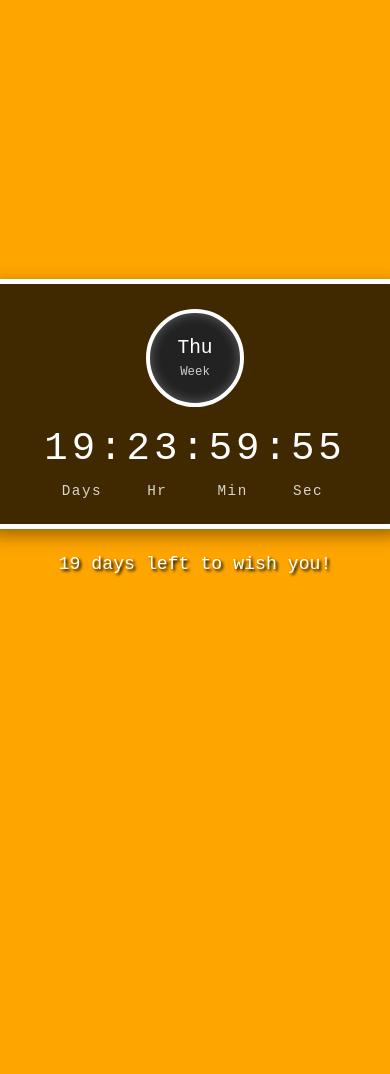
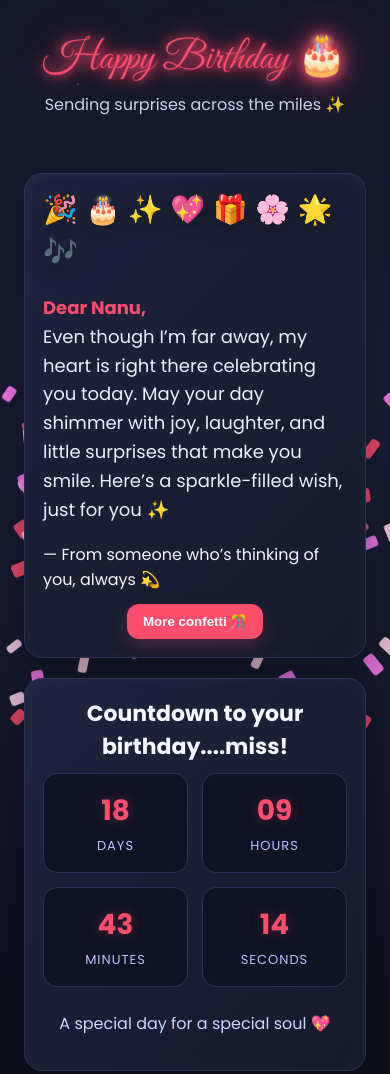
Before and after one commit to Shrestha-1/Birthday-wish, a plain HTML site: page index.html in a window 390 px wide. Shown: the top 1074 px of the page. Before the commit the page ends 864 px from the top, so only its background shows below. Drawn offline with Linux system fonts and the light colour scheme.

Commit message:
Update index.html

```diff
--- a/index.html
+++ b/index.html
@@ -2,340 +2,378 @@
 <html lang="en">
 <head>
   <meta charset="UTF-8" />
-  <title>Orange Background with Timer</title>
+  <meta name="viewport" content="width=device-width, initial-scale=1" />
+  <title>Happy Birthday 🎉</title>
+  <link rel="preconnect" href="https://fonts.googleapis.com" />
+  <link href="https://fonts.googleapis.com/css2?family=Poppins:wght@400;700&family=Great+Vibes&display=swap" rel="stylesheet" />
   <style>
+    :root {
+      --bg1: #0d0f1a;
+      --bg2: #1a1f36;
+      --accent: #ff4d6d; /* pink accent */
+      --gold: #ffd166;
+      --pink: #ff4d6d;
+      --blue: #6ec6ff;
+      --green: #69f0ae;
+      --white: #f7f7ff;
+    }
+    * {
+      box-sizing: border-box;
+    }
     body {
       margin: 0;
-      height: 100vh;
-      display: flex;
-      flex-direction: column;
-      justify-content: center;
-      align-items: center;
-      font-family: monospace;
-      transition: background 0.5s ease;
-      overflow: hidden;
-      padding: 10px;
+      min-height: 100vh;
+      background: radial-gradient(1200px 800px at 70% 30%, var(--bg2), var(--bg1));
+      color: var(--white);
+      font-family: Poppins, system-ui, -apple-system, Segoe UI, Roboto, sans-serif;
+      overflow-x: hidden;
     }
-    .container {
-      width: 520px;
-      max-width: 95vw;
-      padding: 30px 40px;
-      background-color: rgba(0,0,0,0.75);
-      border: 5px solid white;
-      border-radius: 16px;
-      box-shadow: 0 6px 18px rgba(0,0,0,0.4);
-      display: flex;
-      align-items: center;
-      color: white;
-      z-index: 2;
+    .stars {
+      position: fixed;
+      inset: 0;
+      pointer-events: none;
+      z-index: 0;
+      background-image:
+        radial-gradient(2px 2px at 20% 10%, #ffffff55, #0000 60%),
+        radial-gradient(2px 2px at 80% 30%, #ffffff33, #0000 60%),
+        radial-gradient(2px 2px at 40% 70%, #ffffff66, #0000 60%),
+        radial-gradient(1px 1px at 60% 50%, #ffffff22, #0000 60%);
+      animation: twinkle 6s ease-in-out infinite alternate;
     }
-    .day-circle {
-      width: 110px;
-      height: 110px;
-      border: 4px solid white;
-      border-radius: 50%;
-      display: flex;
-      flex-direction: column;
-      justify-content: center;
-      align-items: center;
-      margin-right: 30px;
-      background-color: #222;
-      box-shadow: inset 0 0 12px rgba(255,255,255,0.3);
-      user-select: none;
-      flex-shrink: 0;
-    }
-    #day {
-      font-size: 1.8em;
-    }
-    #week {
-      font-size: 1.1em;
-      color: #ccc;
-      margin-top: 6px;
-    }
-    #timer {
-      font-size: 3.8em;
-      letter-spacing: 6px;
-      margin-bottom: 12px;
-    }
-    .label {
-      display: flex;
-      justify-content: space-between;
-      width: 100%;
-      font-size: 1.2em;
-      opacity: 0.8;
-      letter-spacing: 1.5px;
-    }
-    .label span {
-      flex: 1;
-      text-align: center;
-    }
-    #wishMessage {
-      margin-top: 30px;
-      font-size: 1.7em;
-      text-shadow: 2px 2px 3px black;
-      color: white;
-    }
-    #birthdayMessage {
-      margin-top: 15px;
-      font-size: 2em;
-      font-weight: bold;
-      text-align: center;
-      color: gold;
-      z-index: 2;
-    }
-    .balloon {
-      position: absolute;
-      bottom: -120px;
-      font-size: 3.5em;
-      animation: floatUp 15s linear forwards, pulse 3s infinite;
-    }
-    @keyframes floatUp {
-      0% { transform: translateY(0); opacity: 1; }
-      100% { transform: translateY(-110vh); opacity: 0; }
-    }
-    @keyframes pulse {
-      0%, 100% { transform: scale(1) rotate(0deg); }
-      33% { transform: scale(1.2) rotate(10deg); }
-      66% { transform: scale(0.9) rotate(-10deg); }
-    }
-
-    /* Responsive Styles */
-    @media (max-width: 600px) {
-      .container {
-        flex-direction: column;
-        width: 95vw;
-        padding: 25px 20px;
-        text-align: center;
-      }
-      .day-circle {
-        width: 90px;
-        height: 90px;
-        margin: 0 0 20px 0;
-      }
-      #day {
-        font-size: 1.5em;
-      }
-      #week {
-        font-size: 0.95em;
-      }
-      #timer {
-        font-size: 3em;
-        letter-spacing: 4px;
-        margin-bottom: 12px;
-      }
-      .label {
-        font-size: 1.1em;
-      }
-      #wishMessage {
-        font-size: 1.4em;
-        margin-top: 25px;
-      }
-      #birthdayMessage {
-        font-size: 1.7em;
-        margin-top: 12px;
+    @keyframes twinkle {
+      to {
+        filter: brightness(1.4);
       }
     }
 
-    @media (min-width: 601px) and (max-width: 1200px) {
-      .container {
-        width: 460px;
-        padding: 28px 35px;
+    header {
+      position: relative;
+      z-index: 2;
+      display: flex;
+      align-items: center;
+      justify-content: center;
+      padding: 40px 16px 8px;
+      text-align: center;
+    }
+    .title {
+      font-family: "Great Vibes", cursive;
+      font-size: clamp(40px, 6vw, 92px);
+      line-height: 1.05;
+      color: var(--pink);
+      text-shadow:
+        0 0 12px #ff4d6d99,
+        0 0 28px #ff4d6d77,
+        0 0 60px #ff4d6d55;
+      animation: glow 3.5s ease-in-out infinite;
+    }
+    @keyframes glow {
+      0%,
+      100% {
+        filter: drop-shadow(0 0 0 var(--pink));
+        transform: translateY(0);
       }
-      .day-circle {
-        width: 95px;
-        height: 95px;
-        margin-right: 25px;
+      50% {
+        filter: drop-shadow(0 0 6px #ff4d6daa);
+        transform: translateY(-2px);
       }
-      #day {
-        font-size: 1.6em;
+    }
+
+    .subtitle {
+      margin-top: 10px;
+      font-size: clamp(16px, 2.4vw, 24px);
+      color: #dfe6ff;
+      opacity: 0.9;
+    }
+
+    .confetti {
+      position: fixed;
+      inset: 0;
+      pointer-events: none;
+      z-index: 1;
+    }
+    .confetti span {
+      position: absolute;
+      width: 10px;
+      height: 18px;
+      border-radius: 3px;
+      opacity: 0.9;
+      animation: fall var(--dur) linear infinite;
+      transform: rotate(var(--rot));
+    }
+    @keyframes fall {
+      0% {
+        transform: translateY(-10vh) rotate(var(--rot));
+        opacity: 0;
       }
-      #week {
-        font-size: 1em;
+      10% {
+        opacity: 1;
       }
-      #timer {
-        font-size: 3.3em;
-        letter-spacing: 5px;
-        margin-bottom: 11px;
+      100% {
+        transform: translateY(110vh) rotate(calc(var(--rot) + 360deg));
+        opacity: 0.8;
       }
-      .label {
-        font-size: 1.15em;
+    }
+
+    .card {
+      position: relative;
+      z-index: 2;
+      max-width: 940px;
+      margin: 24px auto;
+      padding: 24px;
+      display: grid;
+      gap: 20px;
+    }
+
+    .panel {
+      background: linear-gradient(135deg, #1e243d 0%, #161a2c 100%);
+      border: 1px solid #2b3358;
+      border-radius: 18px;
+      padding: clamp(18px, 3.2vw, 28px);
+      box-shadow: 0 12px 40px #00000055, inset 0 0 20px #ffffff08;
+    }
+
+    .hero-emoji {
+      display: flex;
+      gap: 12px;
+      justify-content: center;
+      flex-wrap: wrap;
+      font-size: clamp(28px, 4.5vw, 56px);
+      filter: drop-shadow(0 4px 10px #00000066);
+      animation: float 4s ease-in-out infinite;
+    }
+    @keyframes float {
+      50% {
+        transform: translateY(-6px);
       }
-      #wishMessage {
-        font-size: 1.5em;
-        margin-top: 28px;
-      }
-      #birthdayMessage {
-        font-size: 1.8em;
-        margin-top: 13px;
+    }
+
+    .wish {
+      font-size: clamp(18px, 2.2vw, 22px);
+      line-height: 1.6;
+      color: #eaf0ff;
+    }
+    .wish strong {
+      color: var(--pink);
+    }
+
+    .countdown {
+      display: grid;
+      grid-template-columns: repeat(4, minmax(110px, 1fr));
+      gap: 14px;
+      margin-top: 6px;
+    }
+    .timebox {
+      background: #0f1324;
+      border: 1px solid #2b3358;
+      border-radius: 14px;
+      padding: 16px;
+      text-align: center;
+    }
+    .timebox .num {
+      font-size: clamp(28px, 4vw, 42px);
+      font-weight: 700;
+      color: var(--pink);
+      text-shadow: 0 0 12px #ff4d6d44;
+    }
+    .timebox .lab {
+      margin-top: 4px;
+      font-size: 13px;
+      letter-spacing: 1px;
+      text-transform: uppercase;
+      color: #b8c3ff;
+    }
+
+    .footer {
+      text-align: center;
+      color: #cbd6ff;
+      font-size: 14px;
+      opacity: 0.9;
+    }
+    .btns {
+      display: flex;
+      gap: 10px;
+      justify-content: center;
+      flex-wrap: wrap;
+      margin-top: 12px;
+    }
+    .btn {
+      background: linear-gradient(135deg, var(--pink), var(--accent));
+      color: white;
+      border: none;
+      border-radius: 12px;
+      padding: 10px 16px;
+      font-weight: 600;
+      cursor: pointer;
+      box-shadow: 0 8px 18px #ff4d6d33;
+      transition: transform 0.12s ease, box-shadow 0.2s ease;
+    }
+    .btn:hover {
+      transform: translateY(-2px);
+      box-shadow: 0 12px 26px #ff4d6d55;
+    }
+
+    /* Mobile */
+    @media (max-width: 560px) {
+      .countdown {
+        grid-template-columns: repeat(2, 1fr);
       }
     }
   </style>
 </head>
 <body>
-  <div class="container">
-    <div class="day-circle">
-      <div id="day">Mon</div>
-      <div id="week">Week</div>
+  <div class="stars"></div>
+  <div class="confetti" id="confetti"></div>
+
+  <header>
+    <div>
+      <div class="title">Happy Birthday 🎂</div>
+      <div class="subtitle">Sending surprises across the miles ✨</div>
     </div>
-    <div class="timer-box">
-      <div id="timer">00:00:00:00</div>
-      <div class="label">
-        <span>Days</span>
-        <span>Hr</span>
-        <span>Min</span>
-        <span>Sec</span>
+  </header>
+
+  <main class="card">
+    <section class="panel">
+      <div class="hero-emoji">🎉 🎂 ✨ 💖 🎁 🌸 🌟 🎶</div>
+      <p class="wish">
+        <strong>Dear Nanu,</strong><br />
+        Even though I’m far away, my heart is right there celebrating you today.
+        May your day shimmer with joy, laughter, and little surprises that make you smile.
+        Here’s a sparkle-filled wish, just for you ✨
+      </p>
+      <div class="signature">— From someone who’s thinking of you, always 💫</div>
+
+      <div class="btns">
+        <button class="btn" id="toggleConfetti">More confetti 🎊</button>
       </div>
-    </div>
-  </div>
+    </section>
 
-  <div id="wishMessage"></div>
-  <div id="birthdayMessage"></div>
-<script>
-  let clickCount = 0;
-  let timerInterval;
-  let totalSeconds;
+    <section class="panel">
+      <h2 style="margin: 0 0 10px 0; font-size: 22px; text-align: center;">
+        Countdown to your birthday....miss!
+      </h2>
 
-  function startTimer() {
-    const savedTimer = localStorage.getItem("savedTimer");
-    const savedDate = localStorage.getItem("savedDate");
+      <div class="countdown">
+        <div class="timebox">
+          <div class="num" id="days">--</div>
+          <div class="lab">Days</div>
+        </div>
+        <div class="timebox">
+          <div class="num" id="hours">--</div>
+          <div class="lab">Hours</div>
+        </div>
+        <div class="timebox">
+          <div class="num" id="mins">--</div>
+          <div class="lab">Minutes</div>
+        </div>
+        <div class="timebox">
+          <div class="num" id="secs">--</div>
+          <div class="lab">Seconds</div>
+        </div>
+      </div>
+      <p style="margin-top: 24px; color: #cbd6ff; text-align: center;">
+        A special day for a special soul 💖
+      </p>
+    </section>
 
-    if (savedTimer) {
-      totalSeconds = Number(savedTimer);
-      timerInterval = setInterval(updateSecondsCountdown, 1000);
-    } else if (savedDate) {
-      timerInterval = setInterval(updateDateCountdown, 1000);
-    } else {
-      // Default: friend’s birthday after 20 days from now
-      const defaultDate = new Date();
-      defaultDate.setDate(defaultDate.getDate() + 20);
-      localStorage.setItem("savedDate", defaultDate.toISOString());
-      localStorage.setItem("savedName", "My Friend"); // optional default name
-      timerInterval = setInterval(updateDateCountdown, 1000);
-    }
-  }
+    <section class="panel footer">
+      <div>Made with love, emojis, and a little bit of stardust ✨</div>
+    </section>
+  </main>
 
-  function updateDateCountdown() {
-    const savedDate = localStorage.getItem("savedDate");
-    const savedName = localStorage.getItem("savedName");
-    const target = new Date(savedDate);
-    const now = new Date();
-    const diff = target - now;
-
-    if (diff <= 0) {
-      clearInterval(timerInterval);
-      document.getElementById('timer').textContent = "00:00:00:00";
-      document.getElementById('wishMessage').textContent = "";
-      document.getElementById('birthdayMessage').textContent =
-        `🎉 Happy Birthday ${savedName || ""} 🎂 Many Wishes!`;
-      launchBalloons();
-      return;
-    }
-
-    const days = Math.floor(diff / (1000 * 60 * 60 * 24));
-    const hours = Math.floor((diff / (1000 * 60 * 60)) % 24);
-    const minutes = Math.floor((diff / (1000 * 60)) % 60);
-    const seconds = Math.floor((diff / 1000) % 60);
-
-    document.getElementById('timer').textContent =
-      `${String(days).padStart(2,'0')}:${String(hours).padStart(2,'0')}:${String(minutes).padStart(2,'0')}:${String(seconds).padStart(2,'0')}`;
-
-    if (days > 1) {
-      document.getElementById('wishMessage').textContent = `${days} days left to wish you!`;
-    } else if (days === 1) {
-      document.getElementById('wishMessage').textContent = `1 day left to wish you!`;
-    } else {
-      if (hours > 0) {
-        document.getElementById('wishMessage').textContent =
-          `${hours} hr ${minutes} min ${seconds} sec left to wish you!`;
-      } else if (minutes > 0) {
-        document.getElementById('wishMessage').textContent =
-          `${minutes} min ${seconds} sec left to wish you!`;
-      } else {
-        document.getElementById('wishMessage').textContent =
-          `${seconds} sec left to wish you!`;
+  <script>
+    // Confetti generator
+    const confetti = document.getElementById("confetti");
+    function dropConfetti(count = 80) {
+      const colors = ["#ff4d6d", "#ff7af5", "#ffd1e8"]; // pink shades
+      const heights = [0.9, 1.0, 1.1];
+      for (let i = 0; i < count; i++) {
+        const s = document.createElement("span");
+        const left = Math.random() * 100;
+        const dur = (6 + Math.random() * 5).toFixed(2) + "s";
+        const rot = (Math.random() * 360).toFixed(1) + "deg";
+        const color = colors[Math.floor(Math.random() * colors.length)];
+        const h = heights[Math.floor(Math.random() * heights.length)];
+        s.style.left = left + "vw";
+        s.style.background = color;
+        s.style.setProperty("--dur", dur);
+        s.style.setProperty("--rot", rot);
+        s.style.height = 14 + Math.random() * 10 + "px";
+        s.style.width = 8 + Math.random() * 6 + "px";
+        s.style.opacity = 0.8;
+        s.style.transform = `translateY(-${Math.random() * 40}vh) rotate(${rot}) scale(${h})`;
+        confetti.appendChild(s);
+        setTimeout(() => s.remove(), 12000);
       }
     }
-  }
+    dropConfetti(120);
+    document.getElementById("toggleConfetti").addEventListener("click", () => dropConfetti(120));
 
-  function updateSecondsCountdown() {
-    const savedName = localStorage.getItem("savedName");
+    // Audio for birthday music
+    const birthdayMusic = new Audio("https://cdn.pixabay.com/download/audio/2022/03/14/audio_1c5c62bc26.mp3?filename=happy-birthday-11115.mp3");
+    birthdayMusic.preload = "auto";
 
-    if (totalSeconds <= 0) {
-      clearInterval(timerInterval);
-      document.getElementById('timer').textContent = "00:00:00:00";
-      document.getElementById('wishMessage').textContent = "";
-      document.getElementById('birthdayMessage').textContent =
-        `🎉 Happy Birthday ${savedName || ""} 🎂 Many Wishes!`;
-      launchBalloons();
-      return;
+    // Countdown to Dec 2, 00:00 NPT
+    const NPT_OFFSET_MIN = 5 * 60 + 45;
+    function nptNow() {
+      const now = new Date();
+      const utcMs = now.getTime() + now.getTimezoneOffset() * 60_000;
+      return new Date(utcMs + NPT_OFFSET_MIN * 60_000);
     }
+    function targetNPT() {
+      const nowNPT = nptNow();
+      const year =
+        nowNPT.getMonth() === 11 && nowNPT.getDate() > 2 ? nowNPT.getFullYear() + 1 : nowNPT.getFullYear();
+      return new Date(Date.UTC(year, 11, 1, 18, 15, 0));
+    }
+    const tNPT = targetNPT();
+    const dEl = document.getElementById("days");
+    const hEl = document.getElementById("hours");
+    const mEl = document.getElementById("mins");
+    const sEl = document.getElementById("secs");
 
-    const days = Math.floor(totalSeconds / 86400);
-    const hours = Math.floor((totalSeconds % 86400) / 3600);
-    const minutes = Math.floor((totalSeconds % 3600) / 60);
-    const seconds = totalSeconds % 60;
+    function updateCountdown() {
+      const now = nptNow();
+      let diff = tNPT.getTime() - now.getTime();
+      if (diff <= 0) {
+        dEl.textContent = "0";
+        hEl.textContent = "0";
+        mEl.textContent = "0";
+        sEl.textContent = "0";
+        document.querySelector(".subtitle").textContent = "It’s your birthday — let’s celebrate! 🎉";
 
-    document.getElementById('timer').textContent =
-      `${String(days).padStart(2,'0')}:${String(hours).padStart(2,'0')}:${String(minutes).padStart(2,'0')}:${String(seconds).padStart(2,'0')}`;
+        // Play music only once
+        if (!birthdayMusic.playedOnce) {
+          birthdayMusic.playedOnce = true;
+          birthdayMusic.play();
 
-    if (days > 1) {
-      document.getElementById('wishMessage').textContent = `${days} days left to wish you!`;
-    } else if (days === 1) {
-      document.getElementById('wishMessage').textContent = `1 day left to wish you!`;
-    } else {
-      if (hours > 0) {
-        document.getElementById('wishMessage').textContent =
-          `${hours} hr ${minutes} min ${seconds} sec left to wish you!`;
-      } else if (minutes > 0) {
-        document.getElementById('wishMessage').textContent =
-          `${minutes} min ${seconds} sec left to wish you!`;
-      } else {
-        document.getElementById('wishMessage').textContent =
-          `${seconds} sec left to wish you!`;
+          // Show big confetti burst now
+          dropConfetti(200);
+
+          // After music ends, redirect to new page
+          birthdayMusic.onended = () => {
+            window.location.href = "https://your-new-page-url.com"; // <-- Change this URL!
+          };
+        }
+        return;
       }
+      const sec = Math.floor(diff / 1000);
+      const days = Math.floor(sec / 86400);
+      const hours = Math.floor((sec % 86400) / 3600);
+      const mins = Math.floor((sec % 3600) / 60);
+      const secs = sec % 60;
+      dEl.textContent = days;
+      hEl.textContent = hours.toString().padStart(2, "0");
+      mEl.textContent = mins.toString().padStart(2, "0");
+      sEl.textContent = secs.toString().padStart(2, "0");
     }
+    updateCountdown();
+    setInterval(updateCountdown, 1000);
 
-    totalSeconds--;
-  }
-
-  function updateDayLabel() {
-    const daysOfWeek = ['Sun', 'Mon', 'Tue', 'Wed', 'Thu', 'Fri', 'Sat'];
-    const today = new Date();
-    document.getElementById('day').textContent = daysOfWeek[today.getDay()];
-    document.getElementById('week').textContent = "Week";
-  }
-
-  function applyBackground() {
-    const savedBg = localStorage.getItem("savedBg");
-    document.body.style.background = savedBg || "orange";
-  }
-
-  function launchBalloons() {
-    const savedEmoji = localStorage.getItem("savedEmoji") || "🎈";
-    let waves = 0;
-    const waveInterval = setInterval(() => {
-      waves++;
-      for (let i = 0; i < 5; i++) {
-        const balloon = document.createElement("div");
-        balloon.className = "balloon";
-        balloon.textContent = savedEmoji;
-        balloon.style.left = Math.random() * 100 + "vw";
-        document.body.appendChild(balloon);
-        setTimeout(() => balloon.remove(), 15000);
-      }
-      if (waves === 5) clearInterval(waveInterval);
-    }, 3000);
-  }
-
-  document.getElementById('day').addEventListener('click', function() {
-    clickCount++;
-    if (clickCount === 10) window.location.href = "settings.html";
-  });
-
-  updateDayLabel();
-  applyBackground();
-  startTimer();
-</script>
-
+    // Gentle fade-in
+    document.addEventListener("DOMContentLoaded", () => {
+      document.body.style.opacity = 0;
+      document.body.animate([{ opacity: 0 }, { opacity: 1 }], { duration: 600, fill: "forwards" });
+    });
+  </script>
 </body>
 </html>
```
